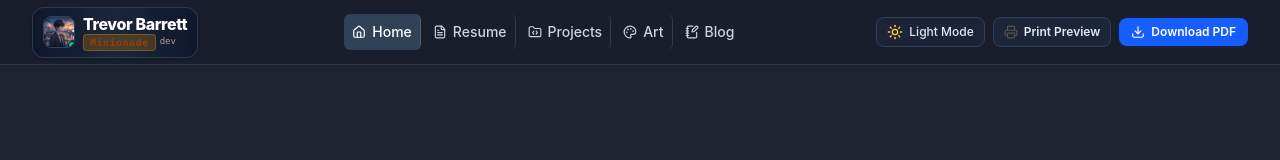
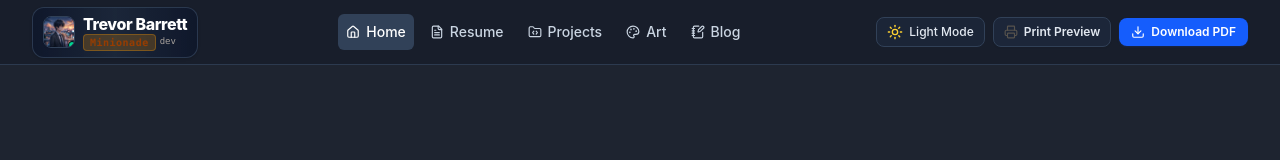
Before and after one commit to Minionade/minionade.github.io, a React (Vite) app: page / in a window 1280 px wide. Shown: the top 160 px of the page. Built offline with nearby package versions, Linux system fonts and the light colour scheme.

Commit message:
Replace navigation divider lines with simple spacing

```diff
--- a/src/components/Navbar.tsx
+++ b/src/components/Navbar.tsx
@@ -263,7 +263,7 @@ export const Navbar: React.FC<NavbarProps> = ({
 
         {/* Zone 2: Navigation Links (Desktop Only: Resume, Projects, Art Portfolio, Blog) */}
         <nav
-          className={`hidden xl:flex items-center gap-1 divide-x divide-current/15 text-sm font-medium ${
+          className={`hidden xl:flex items-center gap-2 text-sm font-medium ${
             isDarkMode ? 'text-slate-300' : 'text-stone-700'
           }`}
         >
@@ -373,7 +373,7 @@ export const Navbar: React.FC<NavbarProps> = ({
 
       {/* Mobile Nav Row (Clean, dedicated tab row; no sign-in or admin clutter) */}
       <div
-        className={`xl:hidden flex items-center justify-between gap-0 divide-x divide-current/15 overflow-x-auto border-t px-2 py-2 text-xs font-medium [&>a]:shrink-0 ${
+        className={`xl:hidden flex items-center justify-between gap-1 overflow-x-auto border-t px-2 py-2 text-xs font-medium [&>a]:shrink-0 ${
           isDarkMode
             ? 'bg-[#181e2b] border-slate-700/80 text-slate-300'
             : 'bg-[#f4efe6] border-[#ded7ca] text-stone-700'
```
